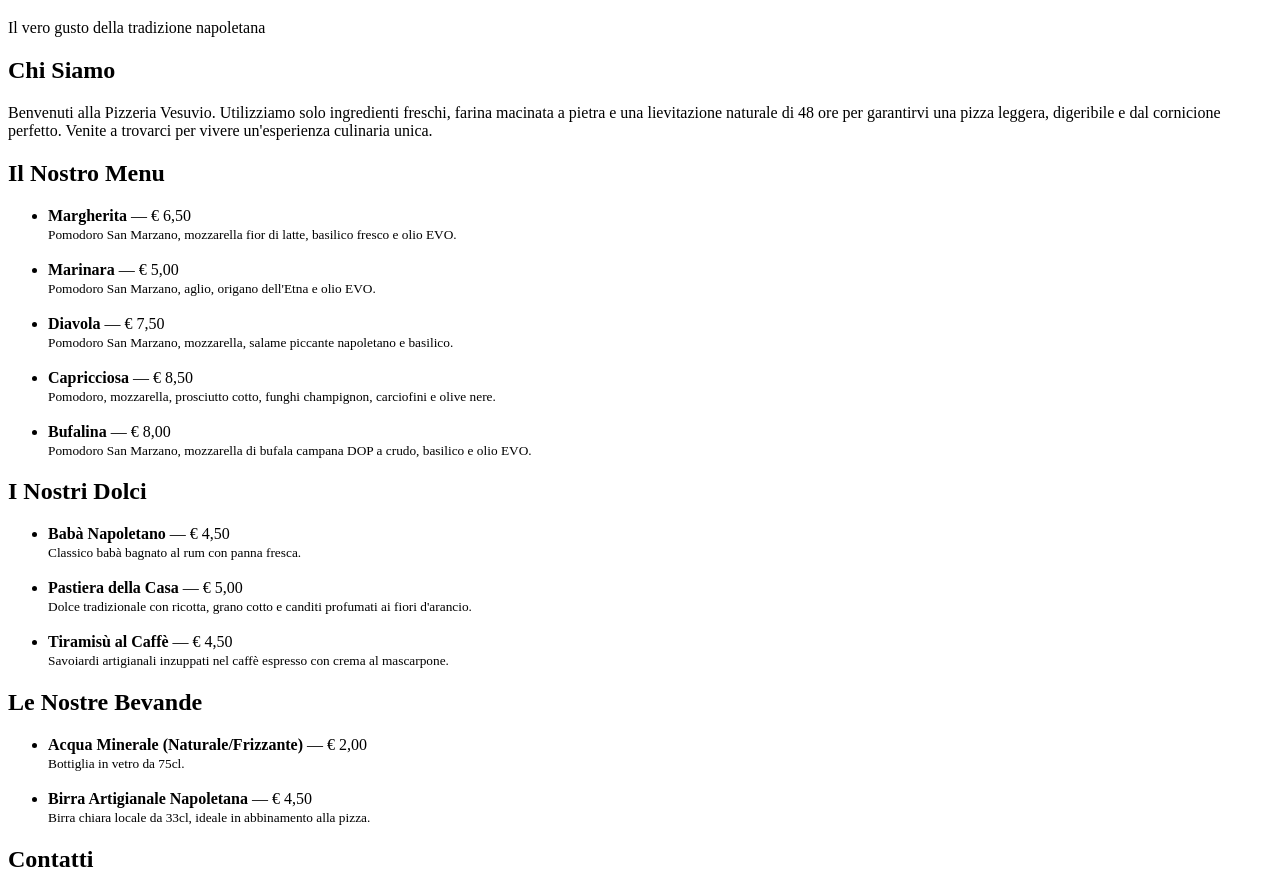
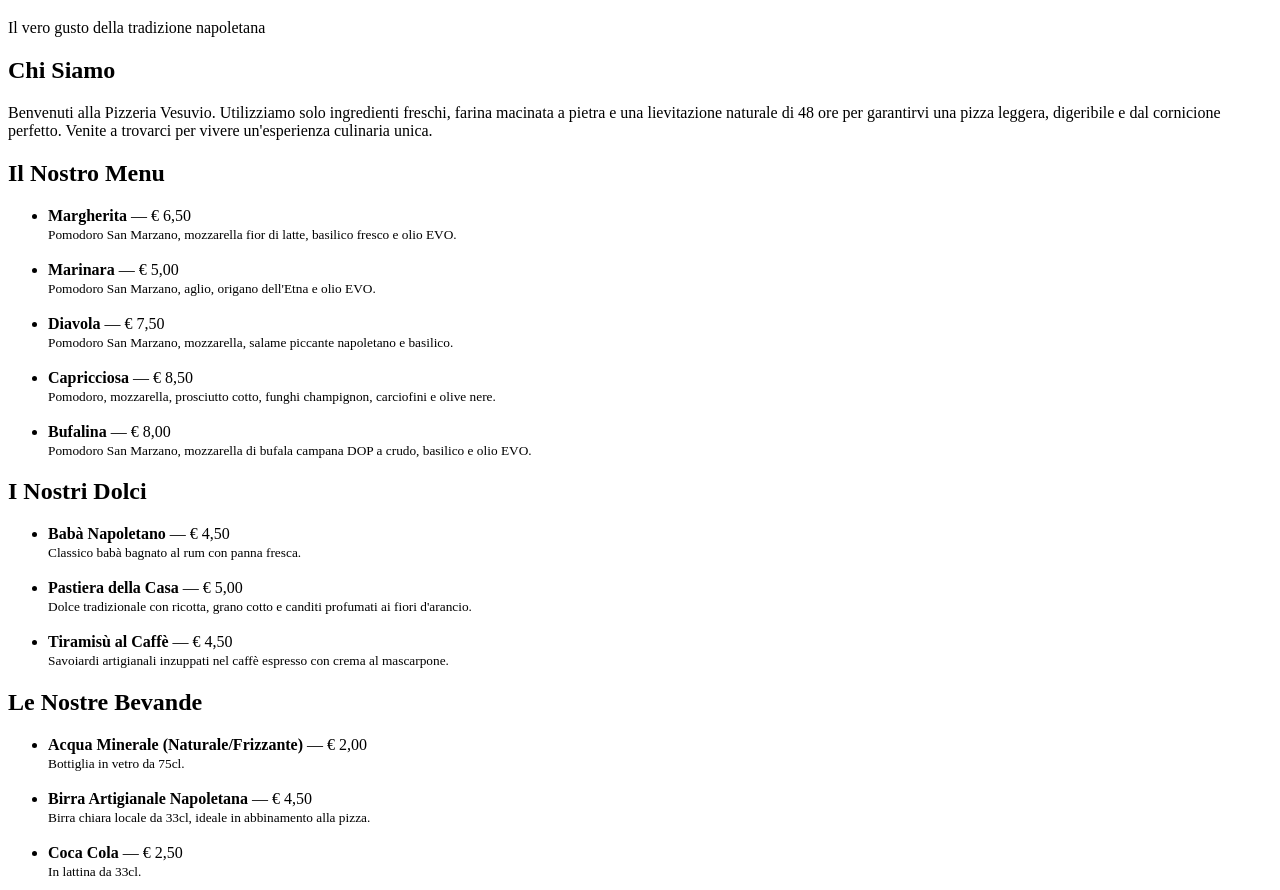
Before and after one commit to antoniodicarlo-svg/pizzeria-vesuvio, a plain HTML site: page index.html in a window 1280 px wide. Shown: the part 61-951 px from the top of the page. Drawn offline with Linux system fonts and the light colour scheme.

Commit message:
Update index.html
Aggiunta Coca Cola da GitHub

```diff
--- a/index.html
+++ b/index.html
@@ -85,6 +85,11 @@
                 <strong>Birra Artigianale Napoletana</strong> — € 4,50<br>
                 <small>Birra chiara locale da 33cl, ideale in abbinamento alla pizza.</small>
             </li>
+            <br>
+<li>
+    <strong>Coca Cola</strong> — € 2,50<br>
+    <small>In lattina da 33cl.</small>
+</li>
         </ul>
     </section>
 
```
